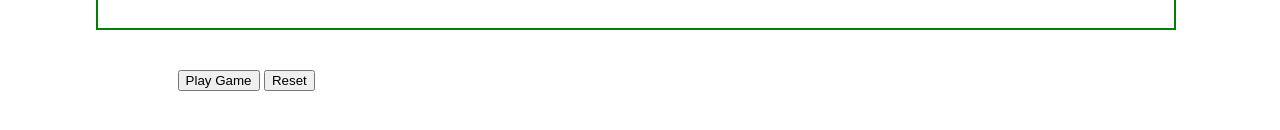
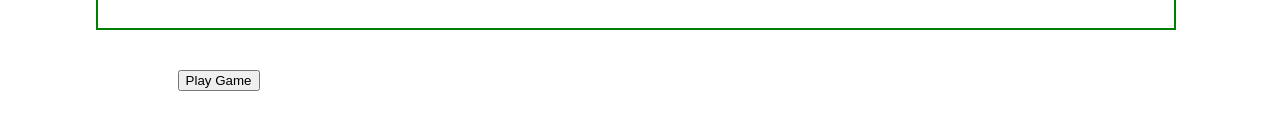
Before and after one commit to Oluwasanmij2r4/Rock_Paper_Scissors, a plain HTML site: page index.html in a window 1280 px wide. Shown: the part 388-518 px from the top of the page. Drawn offline with Linux system fonts and the light colour scheme.

Commit message:
removed the reset button

```diff
--- a/index.html
+++ b/index.html
@@ -27,7 +27,6 @@
 
 <div class="container">
 <button class="playGame">Play Game</button>
-<button class="reset">Reset</button>
 </div>
 
 <div class="result">
```
Also changed, not shown: main.js (+0 -12 lines).
